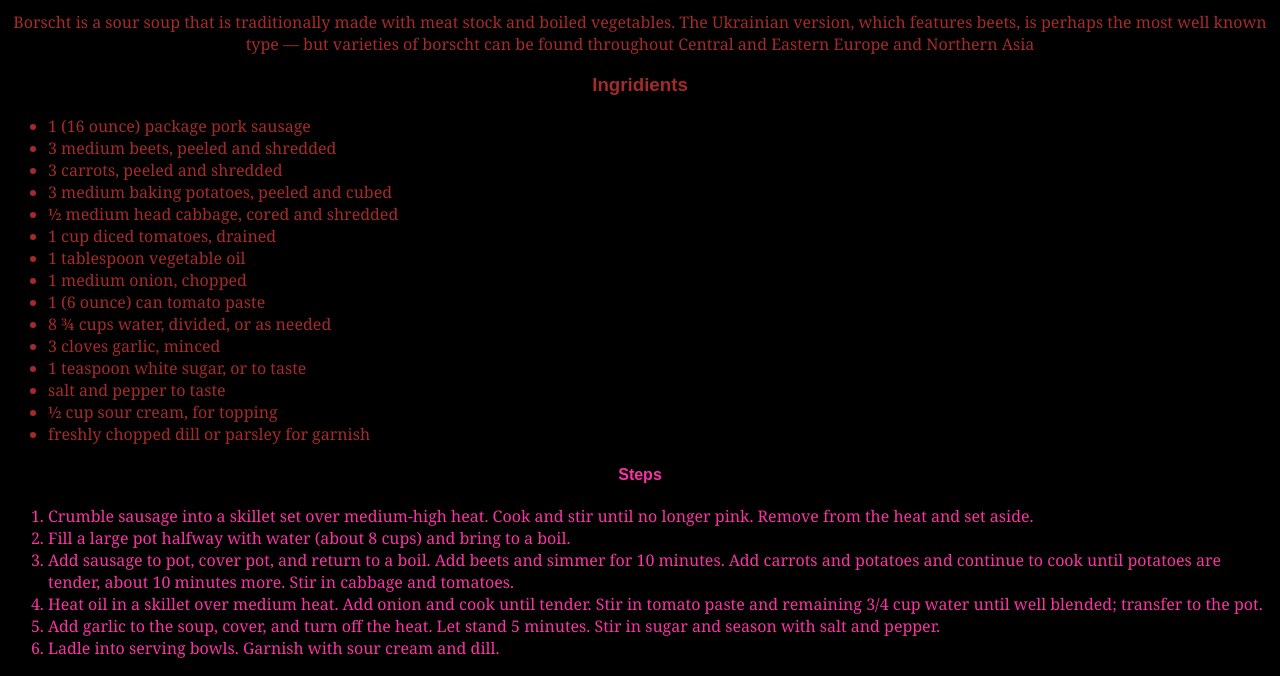
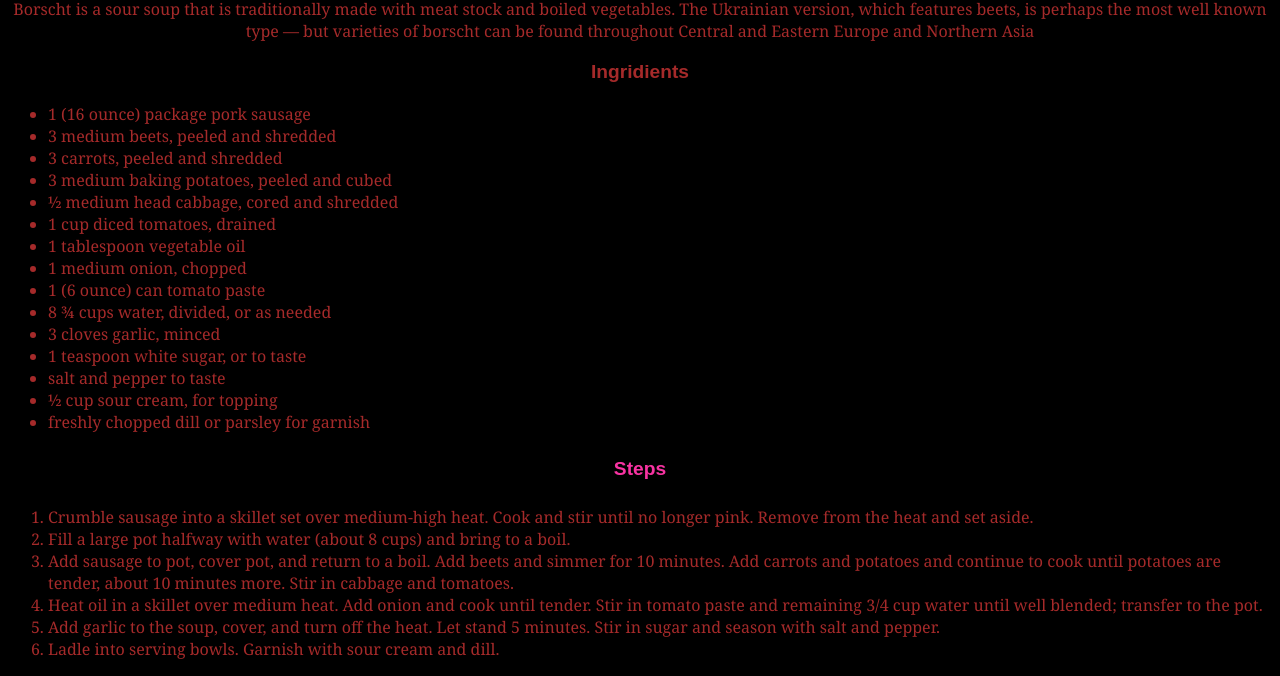
Before and after one commit to Firkax69/odin-recipes, a plain HTML site: page recipes/borscht.html in a window 1280 px wide. Shown: the part 679-1355 px from the top of the page. Drawn offline with Linux system fonts and the light colour scheme.

Commit message:
Create separate CSS files for all dishes as it will make easier to edit them.

```diff
--- /dev/null
+++ b/borscht.css
@@ -0,0 +1,28 @@
+* {
+    background-color: black;
+    color: brown;
+    font-weight: 400;
+    font-family: Georgia, 'Times New Roman', Times, serif
+}
+
+.header2 {
+    text-align: center;
+    font-family: fantasy;
+}
+
+.header2 {
+    font-size: larger;
+    font-weight: 800;
+}
+
+ol {
+    color: rgb(248, 51, 162);
+}
+
+h4 {
+    color: rgb(248, 51, 162);
+}
+
+.description {
+    text-align: center;
+}
--- /dev/null
+++ b/pancake.css
@@ -0,0 +1,16 @@
+.header2 {
+    text-align: center;
+    font-family: fantasy;
+}
+
+* {
+    background-color: rgb(243, 242, 241);
+}
+
+.description {
+    text-align: center;
+}
+
+ul {
+    color: rgb(226, 156, 226);
+}
--- a/recipes/borscht.html
+++ b/recipes/borscht.html
@@ -3,7 +3,7 @@
 <head>
     <meta charset="UTF-8">
     <meta name="viewport" content="width=device-width, initial-scale=1.0">
-    <link rel="stylesheet" href="../styles.css">
+    <link rel="stylesheet" href="../borscht.css">
     <title>Borscht</title>
 </head>
 <body id="page-borscht">
--- /dev/null
+++ b/salad.css
@@ -0,0 +1,20 @@
+.header2 {
+    text-align: center;
+    font-family: fantasy;
+}
+
+* {
+    background-color: bisque;
+}
+
+.header1, .description {
+    text-align: center;
+}
+
+p, li {
+    font-family: system-ui, -apple-system, BlinkMacSystemFont, 'Segoe UI', Roboto, Oxygen, Ubuntu, Cantarell, 'Open Sans', 'Helvetica Neue', sans-serif
+}
+
+.header1 {
+    font-family: system-ui, -apple-system, BlinkMacSystemFont, 'Segoe UI', Roboto, Oxygen, Ubuntu, Cantarell, 'Open Sans', 'Helvetica Neue', sans-serif
+}
--- a/styles.css
+++ b/styles.css
@@ -19,88 +19,3 @@
     max-height: auto;
     margin: 0px;
 }
-
-/* All below is styles for Borscht */
-
-#page-borscht {
-    background-color: black;
-    color: brown;
-}
-
-#page-borscht {
-    font-weight: 400;
-    font-family: Georgia, 'Times New Roman', Times, serif
-}
-
-#page-borscht .description {
-    color: brown;
-
-}
-
-#page-borscht ol {
-    color: rgb(248, 51, 162);
-}
-
-#page-borscht h4 {
-    color: rgb(248, 51, 162);
-}
-
-#page-borscht .description {
-    text-align: center;
-}
-
-
-
-
-
-
-
-/* All below is styles for Pacnake */
-
-#page-pancake {
-    background-color: rgb(243, 242, 241);
-}
-
-#page-pancake .description {
-    text-align: center;
-}
-
-#page-pancake ul {
-    color: rgb(226, 156, 226);
-}
-
-
-
-
-
-
-/* All below is styles for Salad */
-
-#page-salad {
-    background-color: bisque;
-}
-
-#page-salad .header1,
-#page-salad .description {
-    text-align: center;
-}
-
-#page-salad p,
-#page-salad li {
-    font-family: system-ui, -apple-system, BlinkMacSystemFont, 'Segoe UI', Roboto, Oxygen, Ubuntu, Cantarell, 'Open Sans', 'Helvetica Neue', sans-serif
-}
-
-#page-salad .header1 {
-    font-family: system-ui, -apple-system, BlinkMacSystemFont, 'Segoe UI', Roboto, Oxygen, Ubuntu, Cantarell, 'Open Sans', 'Helvetica Neue', sans-serif
-}
-
-
-
-/* All below is styles for all*/
-
-#page-borscht .header2,
-#page-pancake .header2,
-#page-salad .header2 {
-    text-align: center;
-    font-family: fantasy;
-}
```
Also changed, not shown: recipes/pancake.html (+1 -1 lines), recipes/salad.html (+1 -1 lines).
